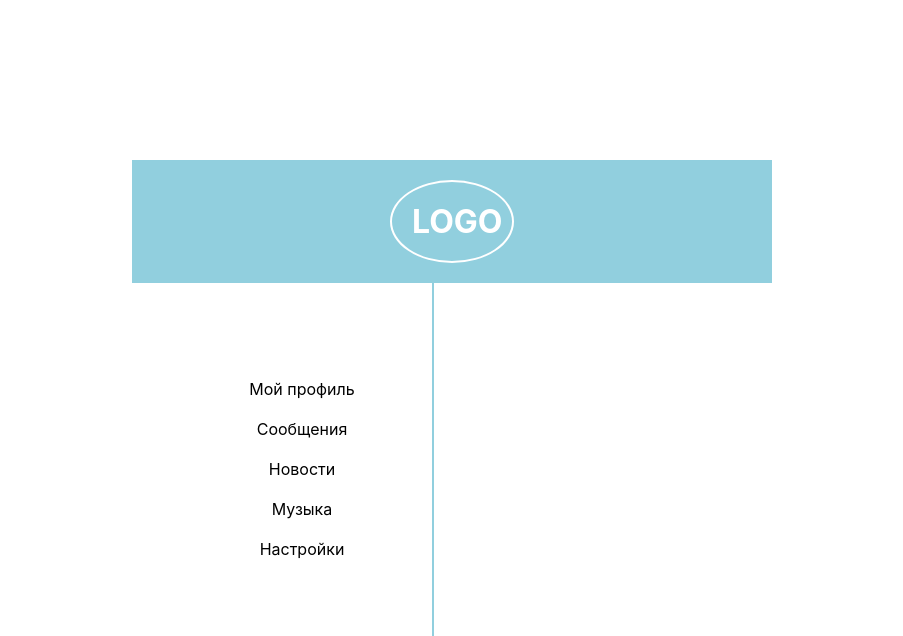
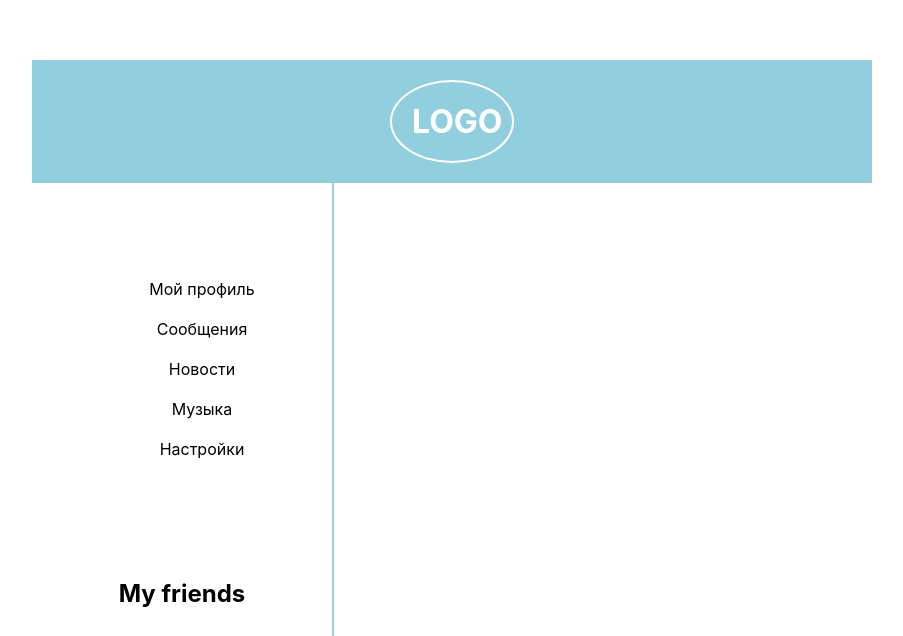
Before and after one commit to LykovAlex/social-network, a React (Create React App) app: page / in a window 1280 px wide. Shown: the part 160-796 px from the top of the page, without its empty margins (188-1091 px from the left). Built offline with nearby package versions, Linux system fonts and the light colour scheme.

Commit message:
Revert "m200"
This reverts commit 262d0e1f3d588bae5b1cf6ae9a1bcaa3e4c7fbf8.

```diff
--- a/src/index.css
+++ b/src/index.css
@@ -1,5 +1,5 @@
 body {
-  margin: 200px;
+  margin: 100px;
   padding: 120px;
   font-family: -apple-system, BlinkMacSystemFont, "Segoe UI", "Roboto", "Oxygen",
     "Ubuntu", "Cantarell", "Fira Sans", "Droid Sans", "Helvetica Neue",
```
